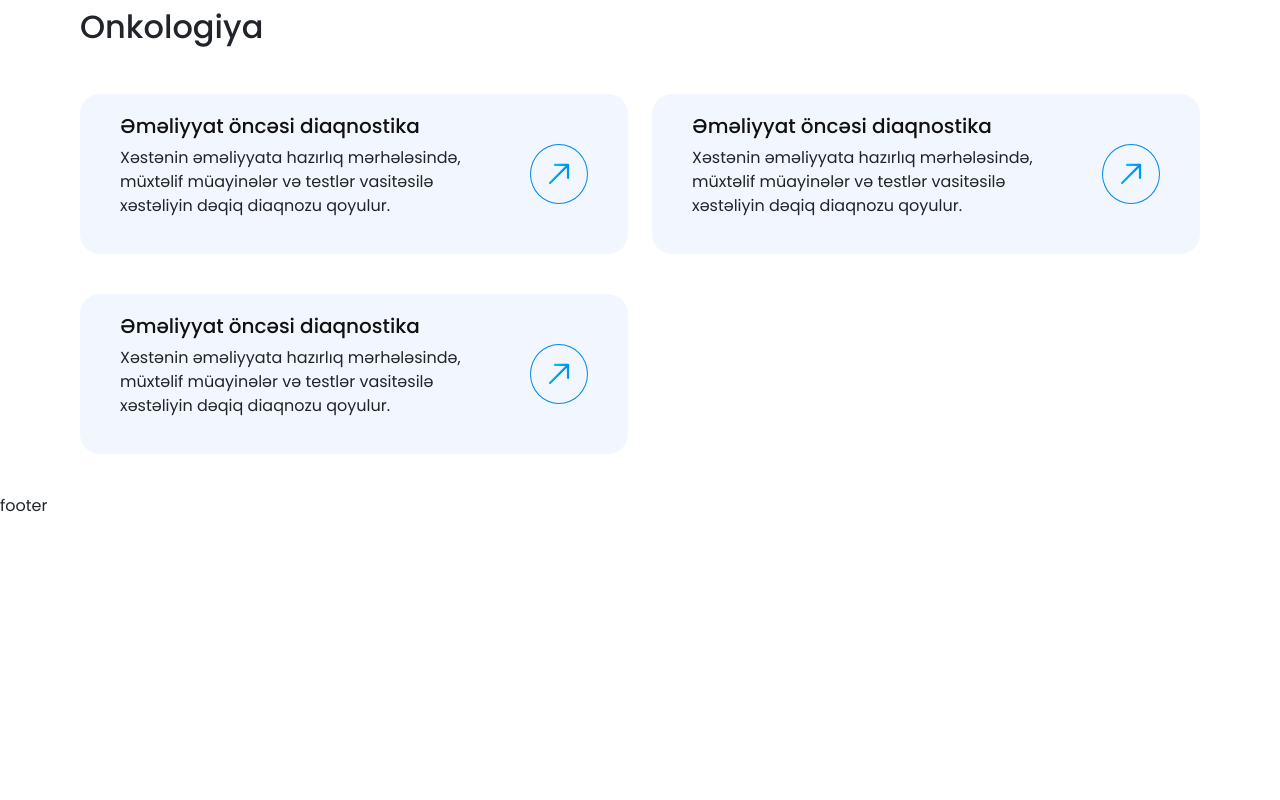
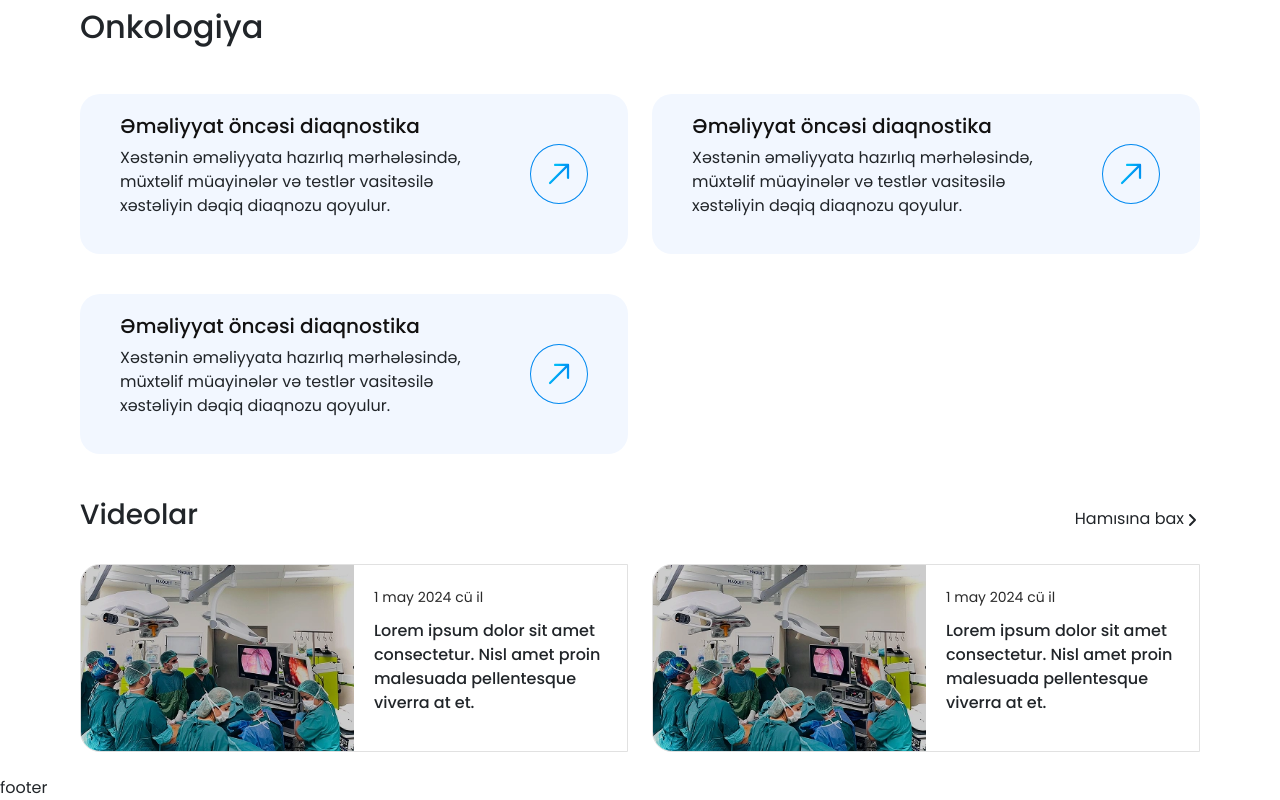
Before and after one commit to ShehlaAbdul/alim-akbarev, a React (Vite) app: page / in a window 1280 px wide. Shown: the part 719-1519 px from the top of the page. Before the commit the page ends 1237 px from the top, so only its background shows below. Built offline with nearby package versions, Linux system fonts and the light colour scheme.

Commit message:
videos section is ready

```diff
--- /dev/null
+++ b/src/components/HomeVideos/HomeVideos.jsx
@@ -0,0 +1,67 @@
+import React from "react";
+import "./Style.scss";
+import { FaAngleRight } from "react-icons/fa6";
+import { Link } from "react-router-dom";
+import Video from "../../assets/images/video.webp";
+
+function HomeVideos() {
+  return (
+    <section id="home-videos">
+      <div className="home-videos">
+        <div className="videos-head d-flex align-items-center justify-content-between py-1">
+          <h3>Videolar</h3>
+          <div className="videw-all">
+            <span>
+              <Link to="#">Hamısına bax</Link>
+              {/* Linkə real bir 'to' dəyəri əlavə etmək tövsiyə olunur */}
+            </span>
+            <FaAngleRight />
+          </div>
+        </div>
+
+        <div className="videos-content row">
+          <div className="col-12 col-xl-6 mb-4">
+            <div className="videos-card d-flex flex-column flex-md-row align-items-md-center">
+              <div className="video col-12 col-md-6">
+                <img
+                  src={Video}
+                  alt="Video Thumbnail 1"
+                  className="img-fluid"
+                />
+              </div>
+
+              <div className="text col-12 col-md-6 ">
+                <span>1 may 2024 cü il </span>
+                <p>
+                  Lorem ipsum dolor sit amet consectetur. Nisl amet proin
+                  malesuada pellentesque viverra at et.
+                </p>
+              </div>
+            </div>
+          </div>
+
+          <div className="d-none d-lg-block  col-xl-6 mb-4">
+            <div className="videos-card d-flex flex-column flex-md-row align-items-md-center">
+              <div className="video col-12 col-md-6">
+                <img
+                  src={Video}
+                  alt="Video Thumbnail 2"
+                />
+              </div>
+
+              <div className="text col-12 col-md-6 ">
+                <span>1 may 2024 cü il </span>
+                <p>
+                  Lorem ipsum dolor sit amet consectetur. Nisl amet proin
+                  malesuada pellentesque viverra at et.
+                </p>
+              </div>
+            </div>
+          </div>
+        </div>
+      </div>
+    </section>
+  );
+}
+
+export default HomeVideos;
--- /dev/null
+++ b/src/components/HomeVideos/Style.scss
@@ -0,0 +1,48 @@
+@use "../../styles/global.scss" as *;
+
+#home-videos{
+    .home-videos{
+        .videos-head{
+        }
+        .videos-content{
+            margin-top: 20px;
+            .videos-card{
+                border: 1px solid #E1E1E1;
+                border-radius: 20px 0 0 20px;
+                overflow: hidden;
+                @media (max-width:992px){
+                    border-radius: 20px 20px;
+                }
+
+            }
+        }
+        .video{
+            @media (max-width:1220px){
+                    border-radius: 20px 20px !important;
+                    overflow: hidden;
+                    max-height: 340px;
+                }
+           img{
+            object-fit: cover;
+           }
+        }
+        .text{
+            padding-inline-start: 20px;
+            @media (max-width:768px){
+                padding: 20px 10px;
+            }
+            .text-content{
+                padding: 70px 20px;
+            }
+            span{
+                font-size: 14px;
+                color: #2A2A2A;
+            };
+            p{
+                padding-top: 10px;
+                font-weight: 500;
+            }
+        }
+
+    }
+}
--- a/src/pages/HomePage/HomePage.jsx
+++ b/src/pages/HomePage/HomePage.jsx
@@ -2,12 +2,14 @@ import React from 'react';
 import "./Style.scss";
 import HomeHero from '../../components/HomeHero/HomeHero.jsx';
 import Oncology from '../../components/Oncology/Oncology.jsx';
+import HomeVideos from '../../components/HomeVideos/HomeVideos.jsx';
 
 function HomePage() {
   return (
     <div>
       <HomeHero />
-      <Oncology/>
+      <Oncology />
+      <HomeVideos/>
     </div>
   );
 }
--- a/src/styles/reset.scss
+++ b/src/styles/reset.scss
@@ -16,6 +16,9 @@ body{
         @media (max-width:768px){
             padding-inline: 5%;
         }
-
+    }
+    a{
+        color: inherit;
+        text-decoration: none;
     }
 }
```
Also changed, not shown: src/components/HomeInfo/HomeInfo.jsx (added, +11 -0 lines), src/assets/images/video.webp (added), src/components/HomeInfo/Style.scss (added).
